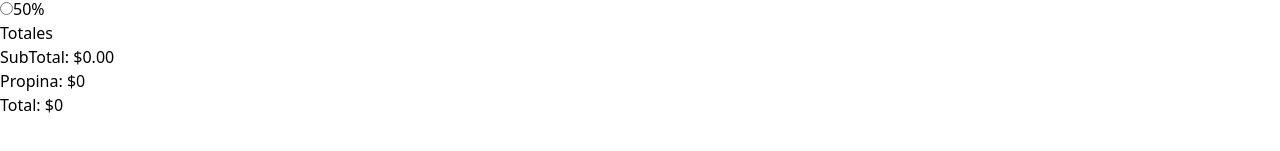
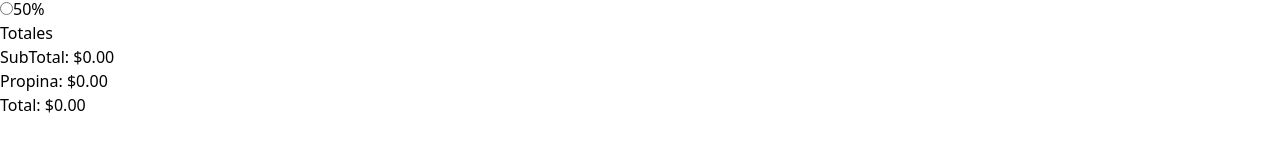
Before and after one commit to fersanti2896/pcalculadora-propinas, a React (Vite) app: page / in a window 1280 px wide. Shown: the part 267-418 px from the top of the page. Built offline with nearby package versions, Linux system fonts and the light colour scheme.

Commit message:
Calculando total de propina y total de ticket.

```diff
--- a/src/App.tsx
+++ b/src/App.tsx
@@ -3,7 +3,7 @@ import { menuItems } from './database/db';
 import useOrder from './hooks/useOrder';
 
 function App() {
-  const { order, addItem, removeItem } = useOrder();
+  const { order, tip, setTip, addItem, removeItem } = useOrder();
 
   return (
     <>
@@ -34,10 +34,13 @@ function App() {
             removeItem={removeItem}
           />
 
-          <PercentageOrder />
+          <PercentageOrder
+            setTip={setTip}
+          />
 
           <OrderTotals
             order={order}
+            tip={tip}
           />
         </div>
       </main>
--- a/src/components/OrderTotals.tsx
+++ b/src/components/OrderTotals.tsx
@@ -3,26 +3,29 @@ import { OrderItem } from '../types/order.type'
 import { formatCurrency } from '../helpers/format-currency';
 
 type OrderTotalsProp = {
-    order: OrderItem[]
+    order: OrderItem[],
+    tip: number
 }
 
-export const OrderTotals = ({ order } : OrderTotalsProp) => {
-    const subTotal = useMemo(() => order.reduce((total, item) => total + (item.quantity * item.price), 0) , [order]);
+export const OrderTotals = ({ order, tip } : OrderTotalsProp) => {
+    const subTotalAmount = useMemo(() => order.reduce((total, item) => total + (item.quantity * item.price), 0) , [order]);
+    const tipAmount = useMemo(() => subTotalAmount * tip, [tip, order]);
+    const totalAmount = useMemo(() => subTotalAmount + tipAmount, [tip, order]);
 
     return (
         <>
             <div className='space-y-3'>
                 <h2 className='font-black text-2xl'>Totales</h2>
                 <p>SubTotal: {''}
-                    <span className='font-bold'>{formatCurrency(subTotal)}</span>
+                    <span className='font-bold'>{formatCurrency(subTotalAmount)}</span>
                 </p>
 
                 <p>Propina: {''}
-                    <span className='font-bold'>$0</span>
+                    <span className='font-bold'>{formatCurrency(tipAmount)}</span>
                 </p>
 
                 <p>Total: {''}
-                    <span className='font-bold'>$0</span>
+                    <span className='font-bold'>{formatCurrency(totalAmount)}</span>
                 </p>
             </div>
 
--- a/src/components/PercentageOrder.tsx
+++ b/src/components/PercentageOrder.tsx
@@ -1,3 +1,8 @@
+import { Dispatch, SetStateAction } from 'react'
+
+type PercentageOrderProp = {
+    setTip: Dispatch<SetStateAction<number>>
+}
 
 const tipOptions = [
     {
@@ -17,7 +22,7 @@ const tipOptions = [
     },
 ]
 
-export const PercentageOrder = () => {
+export const PercentageOrder = ({ setTip }: PercentageOrderProp) => {
     return (
         <>
             <h3 className='font-black text-2xl'>Propina</h3>
@@ -32,6 +37,7 @@ export const PercentageOrder = () => {
                                    type="radio"
                                    name="tip"
                                    value={tip.value}
+                                   onChange={e => setTip(+e.target.value)}
                             />
                             <label htmlFor={tip.id}>{tip.label}</label>
                         </div>
--- a/src/hooks/useOrder.ts
+++ b/src/hooks/useOrder.ts
@@ -4,6 +4,7 @@ import { Item } from '../types/item.type';
 
 export default function useOrder() {
     const [order, setOrder] = useState<OrderItem[]>([]);
+    const [tip, setTip] = useState(0);
 
     const addItem = (item: Item) => {
         const itemExist = order.find(orderItem => orderItem.id === item.id);
@@ -25,8 +26,13 @@ export default function useOrder() {
         setOrder(order.filter(item => item.id !== id));
     }
 
+
+
     return {
         order,
+        tip,
+        setTip,
+
         addItem,
         removeItem
     }
```
Also changed, not shown: src/components/index.ts (line endings or trailing spaces).
